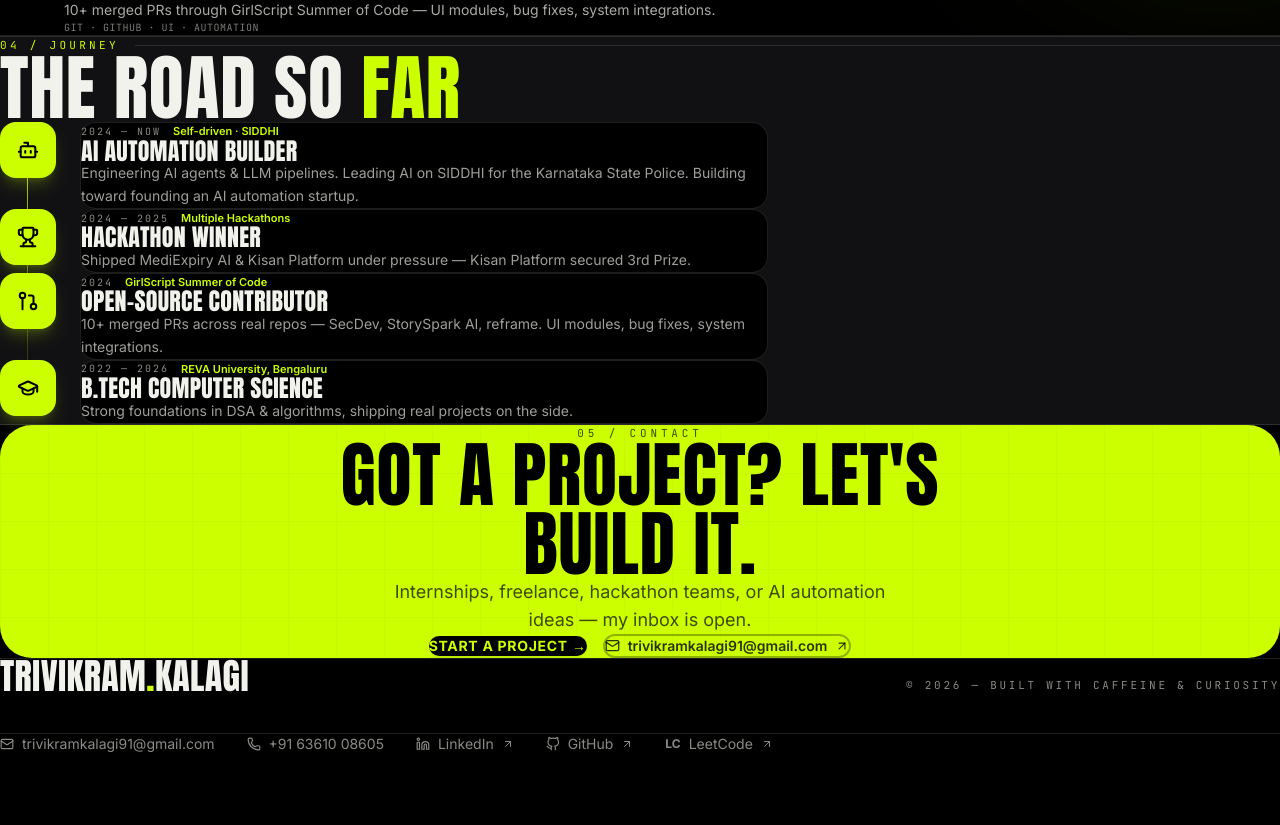
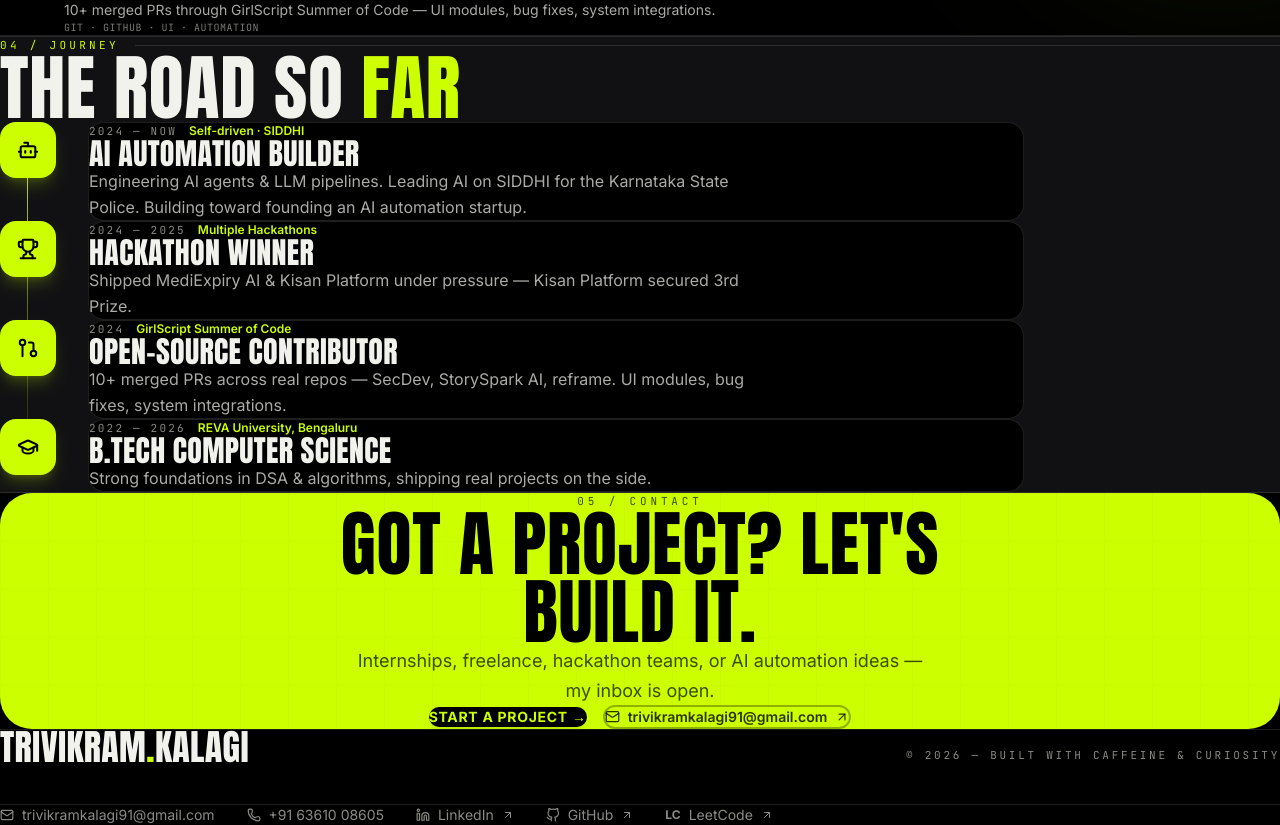
Before and after one commit to trivikramkalagi91-commits/My_Portfolio, a Next.js app: page / in a window 1280 px wide. Shown: the part 1990-2815 px from the top of the page. Before the commit the page ends 2744 px from the top, so only its background shows below. Built offline with nearby package versions, Linux system fonts and the light colour scheme.

Commit message:
Spacing/alignment fixes: widen experience timeline, center contact CTA, reposition floating code windows, increase section/row padding

```diff
--- a/src/components/sections/ContactSection.tsx
+++ b/src/components/sections/ContactSection.tsx
@@ -23,7 +23,7 @@ export default function ContactSection({ onContactClick }: ContactSectionProps)
     <section className="relative w-full bg-black py-24 md:py-36 overflow-hidden">
       <div className="max-w-7xl mx-auto px-6 md:px-10">
         <FadeIn delay={0} y={20}>
-          <div className="relative bg-lime text-black rounded-[32px] px-8 py-16 md:px-16 md:py-24 overflow-hidden">
+          <div className="relative bg-lime text-black rounded-[32px] px-8 py-20 md:px-20 md:py-28 overflow-hidden">
             <div
               className="absolute inset-0 opacity-30"
               style={{
@@ -32,17 +32,17 @@ export default function ContactSection({ onContactClick }: ContactSectionProps)
                 backgroundSize: "48px 48px",
               }}
             />
-            <div className="relative z-10 flex flex-col items-center text-center">
-              <span className="font-mono text-[11px] uppercase tracking-[0.35em] text-black/70 mb-6 block">
+            <div className="relative z-10 flex flex-col items-center text-center w-full">
+              <span className="font-mono text-[11px] uppercase tracking-[0.35em] text-black/70 mb-8 block">
                 05 / Contact
               </span>
-              <h2 className="display text-4xl sm:text-5xl lg:text-7xl max-w-3xl leading-[0.95]">
+              <h2 className="display text-4xl sm:text-5xl lg:text-6xl xl:text-7xl max-w-3xl mx-auto leading-[1]">
                 Got a project? Let&apos;s build it.
               </h2>
-              <p className="mt-6 max-w-lg text-black/70 text-base sm:text-lg">
+              <p className="mt-8 max-w-xl mx-auto text-black/70 text-base sm:text-lg leading-relaxed">
                 Internships, freelance, hackathon teams, or AI automation ideas — my inbox is open.
               </p>
-              <div className="mt-10 flex flex-col sm:flex-row items-center gap-4">
+              <div className="mt-12 flex flex-col sm:flex-row items-center gap-4">
                 <button
                   onClick={fire}
                   className="bg-black text-lime rounded-full px-8 py-4 text-sm font-bold uppercase tracking-wider cursor-pointer inline-flex items-center gap-2 hover:scale-105 transition-transform shadow-xl"
--- a/src/components/sections/ExperienceSection.tsx
+++ b/src/components/sections/ExperienceSection.tsx
@@ -51,24 +51,24 @@ export default function ExperienceSection() {
           </h2>
         </FadeIn>
 
-        <div className="relative max-w-3xl">
+        <div className="relative max-w-5xl">
           <div className="absolute left-[27px] top-2 bottom-2 w-px bg-gradient-to-b from-lime via-lime/40 to-transparent" />
-          <div className="space-y-8">
+          <div className="space-y-10">
             {timeline.map((t, i) => (
               <FadeIn key={t.title} delay={0.15 + i * 0.08} y={25}>
-                <div className="relative flex gap-6">
+                <div className="relative flex gap-6 sm:gap-8">
                   <div className="relative z-10 w-14 h-14 flex-shrink-0 rounded-2xl bg-lime text-black flex items-center justify-center shadow-lg shadow-lime/20">
                     <t.icon size={22} strokeWidth={2.2} />
                   </div>
-                  <div className="border border-line rounded-2xl bg-black p-6 flex-grow hover:border-lime/40 transition-colors">
-                    <div className="flex flex-wrap items-center gap-3 mb-2">
-                      <span className="font-mono text-[10px] uppercase tracking-[0.2em] text-muted">
+                  <div className="border border-line rounded-2xl bg-black p-6 sm:p-7 flex-grow hover:border-lime/40 transition-colors">
+                    <div className="flex flex-wrap items-center gap-3 mb-2.5">
+                      <span className="font-mono text-[11px] uppercase tracking-[0.2em] text-muted">
                         {t.period}
                       </span>
-                      <span className="text-[11px] text-lime font-semibold">{t.org}</span>
+                      <span className="text-xs text-lime font-semibold">{t.org}</span>
                     </div>
-                    <h3 className="display text-xl sm:text-2xl text-ink mb-1.5 tracking-wide">{t.title}</h3>
-                    <p className="text-sm text-ink/65 leading-relaxed">{t.desc}</p>
+                    <h3 className="display text-2xl sm:text-3xl text-ink mb-2 tracking-wide">{t.title}</h3>
+                    <p className="text-base text-ink/70 leading-relaxed max-w-2xl">{t.desc}</p>
                   </div>
                 </div>
               </FadeIn>
--- a/src/components/sections/HeroSection.tsx
+++ b/src/components/sections/HeroSection.tsx
@@ -147,7 +147,7 @@ export default function HeroSection({ onContactClick }: HeroSectionProps) {
           </div>
 
           {/* Right: portrait + floating code windows */}
-          <div className="lg:col-span-5 relative h-[420px] hidden lg:block">
+          <div className="lg:col-span-5 relative h-[460px] hidden xl:block">
             <FadeIn delay={0.4} y={30}>
               <div className="absolute inset-0 flex items-center justify-center">
                 <div className="relative">
@@ -170,7 +170,7 @@ export default function HeroSection({ onContactClick }: HeroSectionProps) {
               </div>
 
               {/* Floating code windows */}
-              <div className="float-a absolute top-0 -left-6 w-[230px] z-20">
+              <div className="float-a absolute -top-4 -left-14 w-[210px] z-20">
                 <CodeWindow
                   title="agent.py"
                   lines={[
@@ -185,7 +185,7 @@ export default function HeroSection({ onContactClick }: HeroSectionProps) {
                 />
               </div>
 
-              <div className="float-b absolute bottom-2 -right-4 w-[210px] z-20">
+              <div className="float-b absolute bottom-0 -right-12 w-[190px] z-20">
                 <CodeWindow
                   title="terminal — zsh"
                   lines={[
@@ -197,7 +197,7 @@ export default function HeroSection({ onContactClick }: HeroSectionProps) {
                 />
               </div>
 
-              <div className="absolute top-1/2 -right-10 z-20 float-a" style={{ animationDelay: "1.5s" }}>
+              <div className="absolute -bottom-2 left-0 z-20 float-a" style={{ animationDelay: "1.5s" }}>
                 <div className="code-window px-4 py-3 flex items-center gap-2.5">
                   <Terminal size={14} className="text-lime" />
                   <span className="font-mono text-[10px] text-ink/80">
--- a/src/components/sections/ProjectsSection.tsx
+++ b/src/components/sections/ProjectsSection.tsx
@@ -54,7 +54,7 @@ const projects = [
 
 export default function ProjectsSection() {
   return (
-    <section id="projects" className="relative w-full bg-black py-24 md:py-32 overflow-hidden">
+    <section id="projects" className="relative w-full bg-black py-28 md:py-36 overflow-hidden">
       <div className="absolute w-[380px] h-[380px] rounded-full bg-lime/10 blur-[100px] bottom-20 -right-32 pointer-events-none" />
       <div className="relative z-10 max-w-7xl mx-auto px-6 md:px-10">
         <FadeIn delay={0} y={20}>
@@ -77,7 +77,7 @@ export default function ProjectsSection() {
                 href={p.live || p.github}
                 target="_blank"
                 rel="noopener noreferrer"
-                className="proj-row group block px-2 py-7 sm:py-9 cursor-pointer"
+                className="proj-row group block px-2 py-9 sm:py-11 cursor-pointer"
               >
                 <div className="flex items-center gap-5 sm:gap-8">
                   <span className="font-mono text-sm text-current opacity-50 w-8 flex-shrink-0">
--- a/src/components/sections/ServicesSection.tsx
+++ b/src/components/sections/ServicesSection.tsx
@@ -32,7 +32,7 @@ const services = [
 
 export default function ServicesSection() {
   return (
-    <section id="focus" className="relative w-full bg-panel border-y border-line py-24 md:py-32">
+    <section id="focus" className="relative w-full bg-panel border-y border-line py-28 md:py-36">
       <div className="max-w-7xl mx-auto px-6 md:px-10">
         <FadeIn delay={0} y={20}>
           <div className="flex items-center gap-4 mb-6">
@@ -51,7 +51,7 @@ export default function ServicesSection() {
           {services.map((s, i) => (
             <FadeIn key={s.num} delay={0.15 + i * 0.07} y={20}>
               <div className={`acc-row group ${i === 0 ? "is-open" : ""}`}>
-                <div className="flex items-center gap-5 sm:gap-8 py-6 sm:py-7 px-2 cursor-default">
+                <div className="flex items-center gap-5 sm:gap-8 py-7 sm:py-9 px-2 cursor-default">
                   <span className="font-mono text-sm text-current opacity-60 w-8 flex-shrink-0">
                     {s.num}
                   </span>
```
